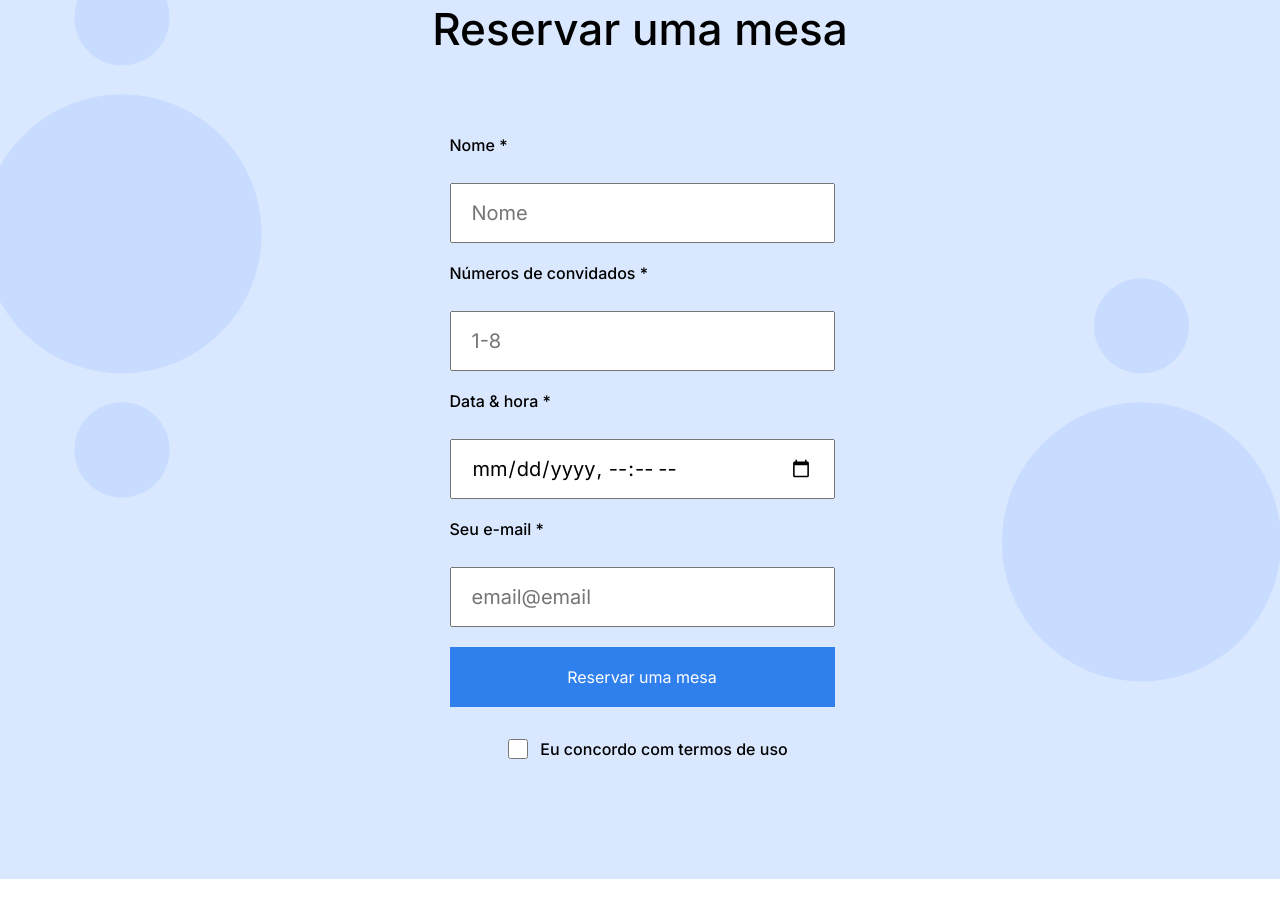
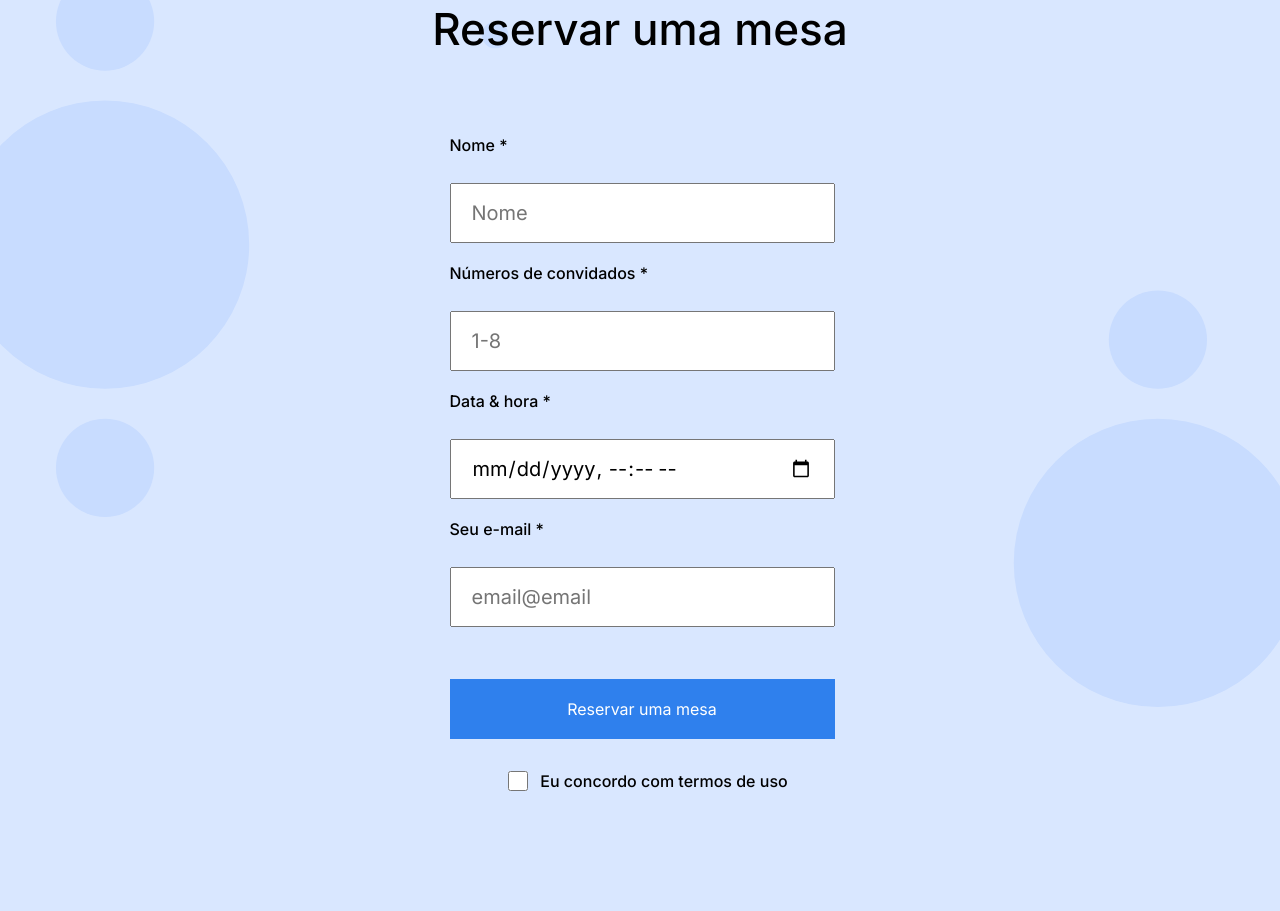
Before and after one commit to TalithaNeves/web_project_coffeeshop, a plain HTML site: page index.html in a window 1280 px wide. Shown: the part 1778-2689 px from the top of the page. Before the commit the page ends 2657 px from the top, so only its background shows below. Drawn offline with Linux system fonts and the light colour scheme.

Commit message:
Incluindo fomulário

```diff
--- a/blocks/reservation.css
+++ b/blocks/reservation.css
@@ -3,7 +3,7 @@
   background-repeat: no-repeat;
   background-size: cover;
   background-position: top center;
-  min-height: 720px;
+
   background-color: #d9e7ff;
   display: flex;
   flex-direction: column;
@@ -32,6 +32,7 @@
   flex-direction: column;
   padding: 0;
   width: 385px;
+
   border: 0;
   margin-bottom: 120px;
 }
@@ -57,7 +58,7 @@
   padding: 15px 20px;
   margin-top: 8px;
   box-sizing: border-box;
-
+  max-width: 385px;
   height: 60px;
 }
 
@@ -72,7 +73,7 @@
   justify-content: center;
 }
 
-.forms__button {
+.form__button {
   background: #2f80ed;
   margin-bottom: 32px;
   width: 100%;
@@ -81,8 +82,9 @@
   cursor: pointer;
   border: 0;
   transition: opacity 0.4s;
+  margin: 32px 0;
 }
-.forms__button:hover {
+.form__button:hover {
   opacity: 0.7;
 }
 
--- a/index.html
+++ b/index.html
@@ -42,7 +42,7 @@
               <a href="#receitas_link" class="nav__link">Cardápio</a>
             </li>
             <li>
-              <a href="#reservation__form" class="nav__link">Reservar uma mesa</a>
+              <a href="#reservation" class="nav__link">Reservar uma mesa</a>
             </li>
             <li>
               <a href="#receitas_link" class="nav__link">Contatos</a>
@@ -118,11 +118,13 @@
             </li>
           </ul>
         </section>
-        <section class="reservation">
-            <h2 class="reservation__title">Reservar uma mesa</h2>
-            <form class="reservation__form" id="reservation__form">
-              <fieldset class="form__fieldset">
-                <label class="form__label" for="name">Nome *</label><br />
+        <section class="reservation" id="reservation">
+          <h2 class="reservation reservation__title">Reservar uma mesa</h2>
+          <form class="form reservation__form">
+            <fieldset class="form form__fieldset reservation__form">
+              <label class="form form__label reservation__form" for="name"
+                >Nome *</label
+              ><br />
               <input
                 type="text"
                 class="form__input"
@@ -157,8 +159,8 @@
                 id="email"
                 placeholder="email@email"
               /><br />
-              <div class="form__button">
-                <button type="submit" class="forms__button">
+              <div class="form">
+                <button type="submit" class="form form__button">
                   Reservar uma mesa
                 </button>
               </div>
@@ -171,6 +173,7 @@
                 />
                 <span class="checkbox">Eu concordo com termos de uso</span>
               </div>
+            </fieldset>
           </form>
         </section>
         <section class="menu"></section>
```
Lines whose indentation alone changed are shown as unchanged.
